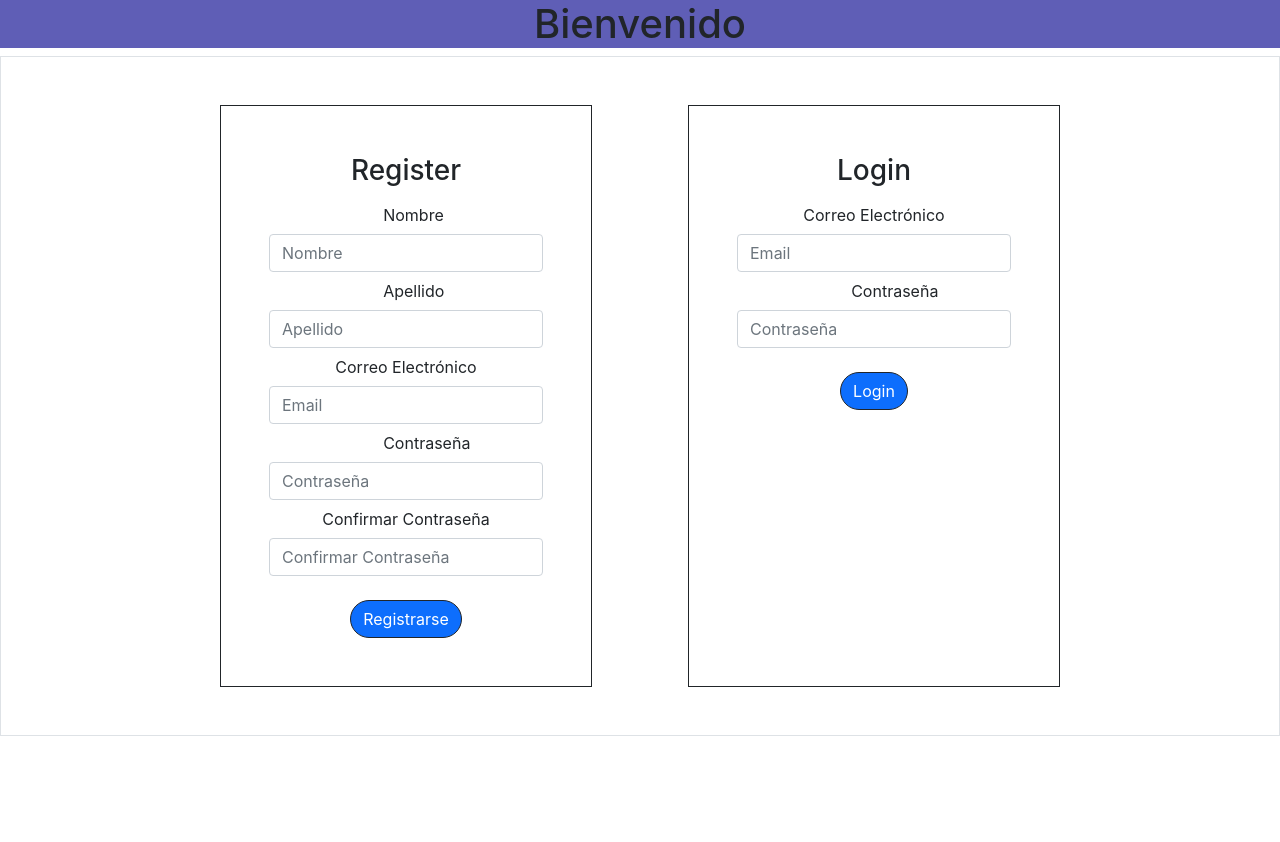
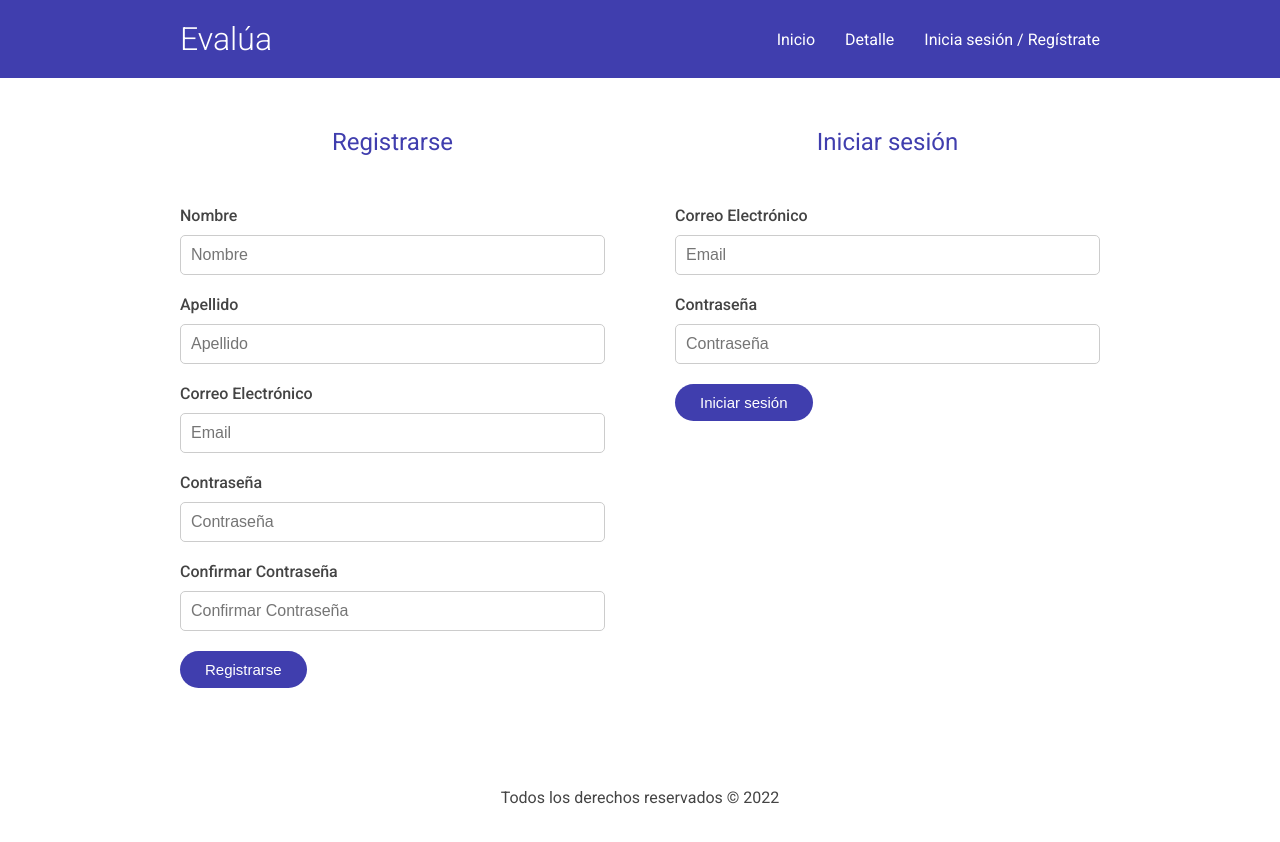
Before and after one commit to sebafrugar/Evalua, a React (Create React App) app in the folder client/: page /registerLogin in a window 1280 px wide. Shown: the top 842 px of the page. Before the commit the page ends 800 px from the top, so only its background shows below. Built offline with nearby package versions, Linux system fonts and the light colour scheme.

Commit message:
Modificaciones de estructura y diseño

```diff
--- a/client/public/index.html
+++ b/client/public/index.html
@@ -1,14 +1,12 @@
 <!DOCTYPE html>
 <html lang="en">
+
 <head>
   <meta charset="utf-8" />
   <link rel="icon" href="%PUBLIC_URL%/favicon.ico" />
   <meta name="viewport" content="width=device-width, initial-scale=1" />
   <meta name="theme-color" content="#000000" />
-    <meta
-      name="description"
-      content="Web site created using create-react-app"
-    />
+  <meta name="description" content="Web site created using create-react-app" />
   <link rel="apple-touch-icon" href="%PUBLIC_URL%/logo192.png" />
   <!--
       manifest.json provides metadata used when your web app is installed on a
@@ -25,9 +23,14 @@
       Learn how to configure a non-root public URL by running `npm run build`.
     -->
   <!-- CSS only -->
-    <link href="https://cdn.jsdelivr.net/npm/bootstrap@5.1.3/dist/css/bootstrap.min.css" rel="stylesheet" integrity="sha384-1BmE4kWBq78iYhFldvKuhfTAU6auU8tT94WrHftjDbrCEXSU1oBoqyl2QvZ6jIW3" crossorigin="anonymous">
+  <!--<link href="https://cdn.jsdelivr.net/npm/bootstrap@5.1.3/dist/css/bootstrap.min.css" rel="stylesheet" integrity="sha384-1BmE4kWBq78iYhFldvKuhfTAU6auU8tT94WrHftjDbrCEXSU1oBoqyl2QvZ6jIW3" crossorigin="anonymous">-->
+  <link rel="preconnect" href="https://fonts.googleapis.com">
+  <link rel="preconnect" href="https://fonts.gstatic.com" crossorigin>
+  <link href="https://fonts.googleapis.com/css2?family=Roboto:wght@100;300;400;500;700;900&display=swap"
+    rel="stylesheet">
   <title>Evalúa</title>
 </head>
+
 <body>
   <noscript>You need to enable JavaScript to run this app.</noscript>
   <div id="root"></div>
@@ -42,4 +45,5 @@
       To create a production bundle, use `npm run build` or `yarn build`.
     -->
 </body>
+
 </html>
--- a/client/src/App.css
+++ b/client/src/App.css
@@ -1,29 +1,176 @@
-.App {
-  text-align: center;
+* {
+  margin: 0;
+  padding: 0;
+  box-sizing: border-box;
 }
 
-
-@media (prefers-reduced-motion: no-preference) {
-  .App-logo {
-    animation: App-logo-spin infinite 20s linear;
-  }
+:root {
+  --purple: #403EAE;
+  --purple-hover: #6462d6;
+  --gray: #444444;
+  --red: #F06372;
 }
 
-.App-header {
-  background-color: #282c34;
-  min-height: 100vh;
+body {
+  font-family: 'Roboto', sans-serif;
+  color: var(--gray);
+}
+
+input, textarea, input::placeholder {
+  font-size: 16px;
+}
+
+.header-container {
+  width: 100%;
+  background-color: var(--purple);
   display: flex;
-  flex-direction: column;
+  justify-content: center;
+}
+
+.header {
+  width: 960px;
+  display: flex;
+  justify-content: space-between;
+  align-items: center;
+  padding: 20px 20px;
+}
+
+h1 {
+  color: white;
+  font-weight: 300;
+}
+
+.header nav {
+  display: flex;
+  gap: 30px;
+}
+
+.header a {
+  color: white;
+  text-decoration: none;
+}
+
+.banner {
+  width: 100%;
+  height: 500px;
+  background-image: url('/src/img/bg-banner.jpg');
+  background-size: cover;
+  display: flex;
   align-items: center;
   justify-content: center;
-  font-size: calc(10px + 2vmin);
-  color: white;
+  background-position: center top;
+  padding: 0 20px;
 }
 
-.App-link {
-  color: #61dafb;
+.banner-message {
+  color: white;
+  font-size: 50px;
+  font-weight: 300;
+  margin: 0;
+  padding: 0;
+  text-align: center;
+  font-weight: 100;
+  line-height: 70px;
 }
 
-.colorBanner{
-  background-color: #5F5EB6;
+.info-container {
+  width: 100%;
+  display: flex;
+  justify-content: center;
 }
+
+.info {
+  width: 960px;
+  justify-content: space-between;
+  align-items: center;
+  margin: 0 auto;
+  padding: 70px 20px;
+}
+
+.info h2 {
+  color: var(--purple);
+  font-weight: 400;
+  margin-bottom: 35px;
+}
+
+.info-contents {
+  display: flex;
+  font-weight: 400;
+  line-height: 35px;
+  gap: 50px
+}
+
+.info-contents img {
+  width: 330px;
+}
+
+.register-login-container {
+  width: 100%;
+  display: flex;
+  justify-content: center;
+}
+
+.register-login {
+  width: 960px;
+  display: flex;
+  padding: 50px 20px;
+  gap: 70px;
+}
+
+.register-login div {
+  width: 100%;
+}
+
+.register-login h2 {
+  color: var(--purple);
+  font-weight: 400;
+  text-align: center;
+  margin-bottom: 50px;
+}
+
+.register-login form input{
+  color: var(--gray);
+  width: 100%;
+  border: 1px solid #ccc;
+  border-radius: 5px;
+  margin-bottom: 20px;
+  padding: 10px;
+}
+
+.register-login label {
+  display: block;
+  font-weight: 500;
+  margin-bottom: 10px;
+}
+
+.register-login button {
+  cursor: pointer;
+  background-color: var(--purple);
+  color: white;
+  border: none;
+  padding: 10px 25px;
+  border-radius: 25px;
+  font-size: 15px;
+}
+
+.register-login button:hover {
+  background-color: var(--purple-hover);
+}
+
+.register-login button:disabled {
+  opacity: 0.5;
+  pointer-events: none;
+}
+
+.register-login p {
+  color: var(--red);
+  margin-bottom: 25px
+}
+
+footer {
+  width: 100%;
+  display: flex;
+  justify-content: center;
+  align-items: center;
+  padding: 50px 0;
+}
--- a/client/src/App.js
+++ b/client/src/App.js
@@ -1,5 +1,5 @@
 import './App.css';
-import { BrowserRouter as Router, Routes, Route } from "react-router-dom";
+import { BrowserRouter as Router, Routes, Route, Link } from "react-router-dom";
 import Home from './views/Home';
 import Main from './views/Main';
 import Detalle from './views/Detalle';
@@ -11,6 +11,16 @@ function App() {
     <div className="App">
       <UserProvider>
         <Router>
+          <div className="header-container">
+            <div className='header'>
+              <h1>Evalúa</h1>
+              <nav>
+                <Link to={"/"}>Inicio</Link>
+                <Link to={"/detalle"}>Detalle</Link>
+                <Link to={"/registerLogin"}>Inicia sesión / Regístrate</Link>
+              </nav>
+            </div>
+          </div>
           <Routes>
             <Route path="/" element={<Home></Home>} />
             <Route path="/main" element={<Main></Main>} />
@@ -18,6 +28,9 @@ function App() {
             <Route path="/registerLogin" element={<RegisterLogin></RegisterLogin>} />
           </Routes>
         </Router>
+        <footer>
+          Todos los derechos reservados © 2022
+        </footer>
       </UserProvider>
     </div>
   );
--- a/client/src/components/Login.js
+++ b/client/src/components/Login.js
@@ -44,16 +44,16 @@ const Login = (props) => {
             }) =>{
         return (
             <div>
-                <Form className= "contact" method= "post" onSubmit={handleSubmit}>
-                    <label htmlFor="email" className="col-form-label">Correo Electrónico</label>
-                    <Field id='loginemail' type="text" placeholder="Email" className={`form-control`} name='email'/>
+                <Form method= "post" onSubmit={handleSubmit}>
+                    <label htmlFor="email">Correo Electrónico</label>
+                    <Field id='loginemail' type="text" placeholder="Email" name='email'/>
                     <ErrorMessage name="email">{(msg) => <p>{msg}</p>}</ErrorMessage>
 
-                    <label htmlFor="password" className="col-sm-2 col-form-label">Contraseña</label>
-                    <Field  id='loginpassword' type="password" placeholder="Contraseña" className={`form-control`} name='password'/>
+                    <label htmlFor="password">Contraseña</label>
+                    <Field  id='loginpassword' type="password" placeholder="Contraseña" name='password'/>
                     {errors.password && touched.password && <p>{errors.password}</p>}
                     <br></br>
-                    <button type="submit" disabled={Object.values(errors).length > 0} className="btn btn-primary rounded-pill border border-dark">Login</button>
+                    <button type="submit" disabled={Object.values(errors).length > 0}>Iniciar sesión</button>
                 </Form>
                 </div>
         );
--- a/client/src/components/Register.js
+++ b/client/src/components/Register.js
@@ -61,28 +61,28 @@ const Register = (props) => {
             }) =>{
         return (
             <div>
-                <Form className= "contact" method= "post" onSubmit={handleSubmit}>
-                    <label htmlFor="firstName" className="col-sm-2 col-form-label">Nombre</label>
-                    <Field id='firstName'type="text" className="form-control" placeholder="Nombre" name='firstName'/>
+                <Form method= "post" onSubmit={handleSubmit}>
+                    <label htmlFor="firstName">Nombre</label>
+                    <Field id='firstName'type="text" placeholder="Nombre" name='firstName'/>
                     {errors.firstName && touched.firstName && <p>{errors.firstName}</p>}
 
-                    <label htmlFor="lastName" className="col-sm-2 col-form-label">Apellido</label>
-                    <Field  id='lastName' type="text" placeholder="Apellido" className="form-control" name='lastName'/>
+                    <label htmlFor="lastName">Apellido</label>
+                    <Field  id='lastName' type="text" placeholder="Apellido" name='lastName'/>
                     {errors.lastName && touched.lastName && <p>{errors.lastName}</p>}
 
-                    <label htmlFor="email" className="col-form-label">Correo Electrónico</label>
-                    <Field id='email' type="text" placeholder="Email" className="form-control" name='email'/>
+                    <label htmlFor="email">Correo Electrónico</label>
+                    <Field id='email' type="text" placeholder="Email" name='email'/>
                     <ErrorMessage name="email">{(msg) => <p>{msg}</p>}</ErrorMessage>
 
-                    <label htmlFor="password" className="col-sm-2 col-form-label">Contraseña</label>
-                    <Field  id='password' type="password" placeholder="Contraseña" className="form-control" name='password'/>
+                    <label htmlFor="password">Contraseña</label>
+                    <Field  id='password' type="password" placeholder="Contraseña" name='password'/>
                     {errors.password && touched.password && <p>{errors.password}</p>}
 
-                    <label htmlFor="confirmPassword" className="col-form-label">Confirmar Contraseña</label>
-                    <Field  id='confirmPassword' type="password" placeholder="Confirmar Contraseña" className="form-control" name='confirmPassword'/>
+                    <label htmlFor="confirmPassword">Confirmar Contraseña</label>
+                    <Field  id='confirmPassword' type="password" placeholder="Confirmar Contraseña" name='confirmPassword'/>
                     {errors.confirmPassword && touched.confirmPassword && <p>{errors.confirmPassword}</p>}
                     <br></br>
-                    <button type="submit" disabled={Object.values(errors).length > 0} className="btn btn-primary rounded-pill border border-dark">Registrarse</button>
+                    <button type="submit" disabled={Object.values(errors).length > 0}>Registrarse</button>
                 </Form>
                 </div>
         );
--- a/client/src/components/banner.js
+++ b/client/src/components/UserOptions.js
@@ -3,7 +3,7 @@ import logout from "../actions/logout";
 import { useUser } from "../contexts/userContext";
 import { useNavigate } from "react-router-dom";
 
-const Banner = () => {
+const UserOptions = () => {
       const { user, setUser } = useUser();
       const navigate = useNavigate();
 
@@ -29,4 +29,4 @@ const Banner = () => {
   );
 };
 
-export default Banner;
+export default UserOptions;
--- a/client/src/views/RegisterLogin.js
+++ b/client/src/views/RegisterLogin.js
@@ -70,20 +70,16 @@ const RegisterLogin = () => {
 
 
     return (
+        <div className='register-login-container'>
+            <div className='register-login'>
                 <div>
-            <div className="colorBanner">
-                <h1>Bienvenido</h1>
+                    <h2>Registrarse</h2>
+                    {errorsR.map((err, index) => <div>{err}</div>)}
+                    <Register onSubmitProp={registerUser} iFirstName='' iLastName='' iEmail='' iPassword='' iConfirm='' ></Register>
                 </div>
-            <div className='d-flex flex-row border border-black justify-content-center'>
-                <div className='d-flex flex-column border border-dark m-5 p-5 bg-white text-dark'>
-                    <h3>Register</h3>
-                    {errorsR.map((err, index) => <div className="alert alert-danger" role="alert">{err}</div>)}
-                    <Register onSubmitProp={registerUser} iFirstName='' iLastName='' iEmail='' iPassword='' iConfirm='' ></Register>
-
-                </div>
-                <div className='Login d-flex flex-column border border-dark m-5 p-5 bg-white text-dark'>
-                    <h3>Login</h3>
-                    {errors.map((err, index) => <div className={`alert alert-danger`} role="alert">{err}</div>)}
+                <div>
+                    <h2>Iniciar sesión</h2>
+                    {errors.map((err, index) => <div>{err}</div>)}
                     <Login onSubmitProp={loginUser}></Login>
                 </div>
             </div>
```
Also changed, not shown: client/src/components/BannerInfo.js (added, +27 -0 lines), client/src/views/Detalle.js (+3 -5 lines), client/src/views/Home.js (+2 -14 lines), client/src/views/Main.js (+2 -5 lines), client/src/img/bg-banner.jpg (added), client/src/img/info.png (added). Lines whose indentation alone changed are shown as unchanged.
